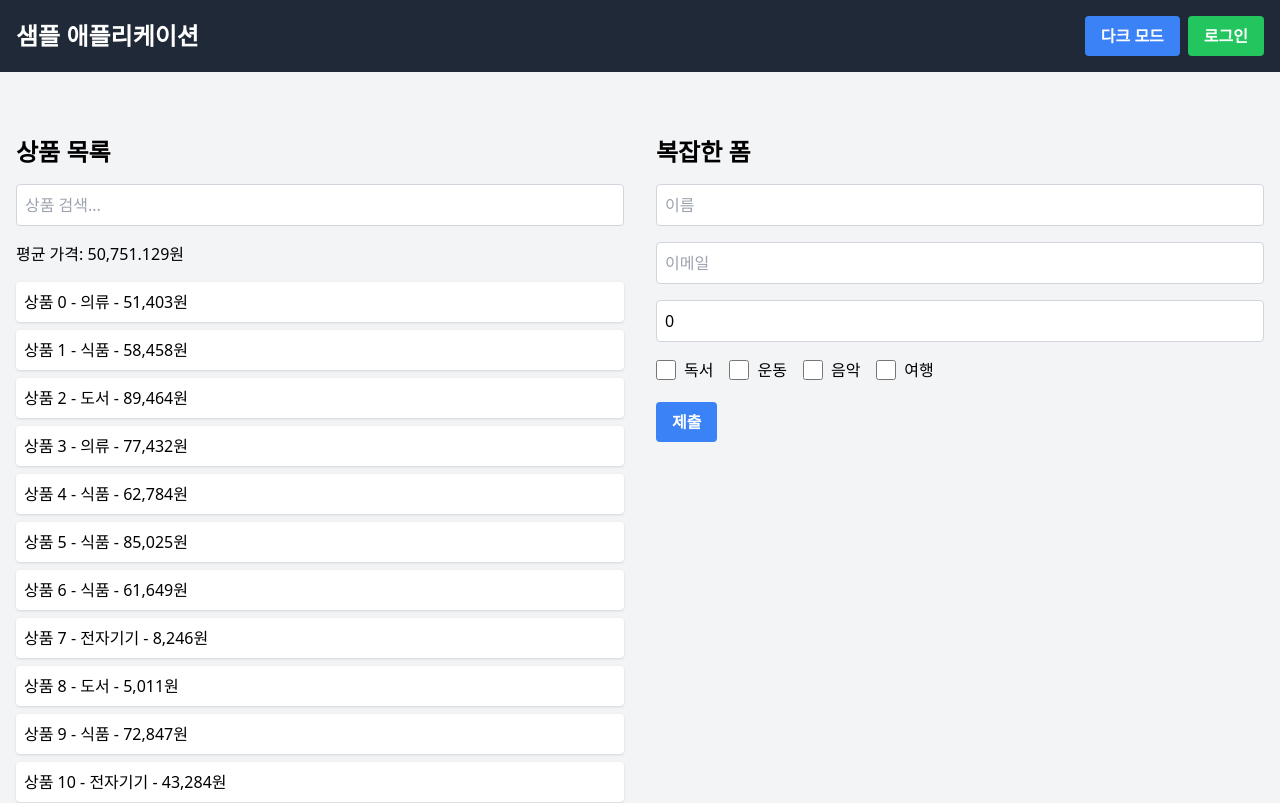
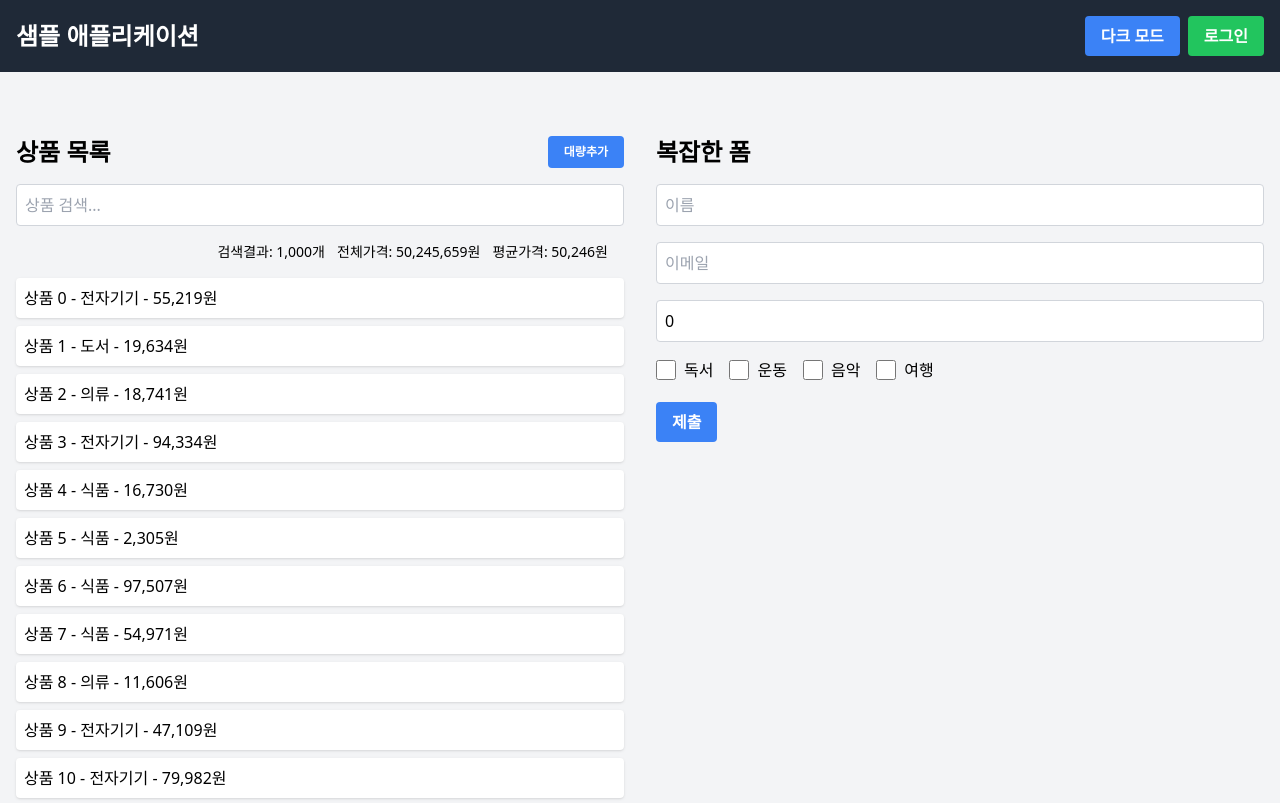
Before and after one commit to zenna9/front_4th_chapter1-3, a React (Vite) app: page / in a window 1280 px wide. Shown: the top 803 px of the page. Built offline with nearby package versions, Linux system fonts and the light colour scheme.

Commit message:
feat: 어플리케이션 기능 수정

```diff
--- a/src/App.tsx
+++ b/src/App.tsx
@@ -90,7 +90,10 @@ export const Header: React.FC = () => {
 };
 
 // ItemList 컴포넌트
-export const ItemList: React.FC<{ items: Item[] }> = ({ items }) => {
+export const ItemList: React.FC<{
+  items: Item[];
+  onAddItemsClick: () => void;
+}> = ({ items, onAddItemsClick }) => {
   renderLog("ItemList rendered");
   const [filter, setFilter] = useState("");
   const { theme } = useAppContext();
@@ -101,12 +104,24 @@ export const ItemList: React.FC<{ items: Item[] }> = ({ items }) => {
       item.category.toLowerCase().includes(filter.toLowerCase()),
   );
 
-  const averagePrice =
-    items.reduce((sum, item) => sum + item.price, 0) / items.length;
+  const totalPrice = filteredItems.reduce((sum, item) => sum + item.price, 0);
+
+  const averagePrice = Math.round(totalPrice / filteredItems.length) || 0;
 
   return (
     <div className="mt-8">
-      <h2 className="text-2xl font-bold mb-4">상품 목록</h2>
+      <div className="flex justify-between items-center mb-4">
+        <h2 className="text-2xl font-bold">상품 목록</h2>
+        <div>
+          <button
+            type="button"
+            className="bg-blue-500 hover:bg-blue-700 text-white font-bold py-2 px-4 rounded text-xs"
+            onClick={onAddItemsClick}
+          >
+            대량추가
+          </button>
+        </div>
+      </div>
       <input
         type="text"
         placeholder="상품 검색..."
@@ -114,20 +129,21 @@ export const ItemList: React.FC<{ items: Item[] }> = ({ items }) => {
         onChange={(e) => setFilter(e.target.value)}
         className="w-full p-2 mb-4 border border-gray-300 rounded text-black"
       />
-      <p className="mb-4">평균 가격: {averagePrice.toLocaleString()}원</p>
+      <ul className="mb-4 mx-4 flex gap-3 text-sm justify-end">
+        <li>검색결과: {filteredItems.length.toLocaleString()}개</li>
+        <li>전체가격: {totalPrice.toLocaleString()}원</li>
+        <li>평균가격: {averagePrice.toLocaleString()}원</li>
+      </ul>
       <ul className="space-y-2">
-        {filteredItems.slice(0, 100).map((item) => (
+        {filteredItems.map((item, index) => (
           <li
-            key={item.id}
+            key={index}
             className={`p-2 rounded shadow ${theme === "light" ? "bg-white text-black" : "bg-gray-700 text-white"}`}
           >
             {item.name} - {item.category} - {item.price.toLocaleString()}원
           </li>
         ))}
       </ul>
-      {filteredItems.length > 100 && (
-        <p className="mt-4">...그 외 {filteredItems.length - 100}개 상품</p>
-      )}
     </div>
   );
 };
@@ -253,12 +269,19 @@ export const NotificationSystem: React.FC = () => {
 // 메인 App 컴포넌트
 const App: React.FC = () => {
   const [theme, setTheme] = useState("light");
-  const [items] = useState(generateItems(10000));
+  const [items, setItems] = useState(generateItems(1000));
   const [user, setUser] = useState<User | null>(null);
   const [notifications, setNotifications] = useState<Notification[]>([]);
 
   const toggleTheme = () => {
     setTheme((prevTheme) => (prevTheme === "light" ? "dark" : "light"));
+  };
+
+  const addItems = () => {
+    setItems((prevItems) => [
+      ...prevItems,
+      ...generateItems(1000, prevItems.length),
+    ]);
   };
 
   const login = (email: string) => {
@@ -306,7 +329,7 @@ const App: React.FC = () => {
         <div className="container mx-auto px-4 py-8">
           <div className="flex flex-col md:flex-row">
             <div className="w-full md:w-1/2 md:pr-4">
-              <ItemList items={items} />
+              <ItemList items={items} onAddItemsClick={addItems} />
             </div>
             <div className="w-full md:w-1/2 md:pl-4">
               <ComplexForm />
--- a/src/utils.ts
+++ b/src/utils.ts
@@ -3,11 +3,11 @@ export function renderLog(message: string) {
 }
 
 // 대규모 데이터 생성 함수
-export const generateItems = (count: number) => {
+export const generateItems = (count: number, start = 0) => {
   const categories = ["전자기기", "의류", "도서", "식품"];
   return Array.from({ length: count }, (_, index) => ({
-    id: index,
-    name: `상품 ${index}`,
+    id: start + index,
+    name: `상품 ${start + index}`,
     category: categories[Math.floor(Math.random() * categories.length)],
     price: Math.floor(Math.random() * 100000) + 1000,
   }));
```
